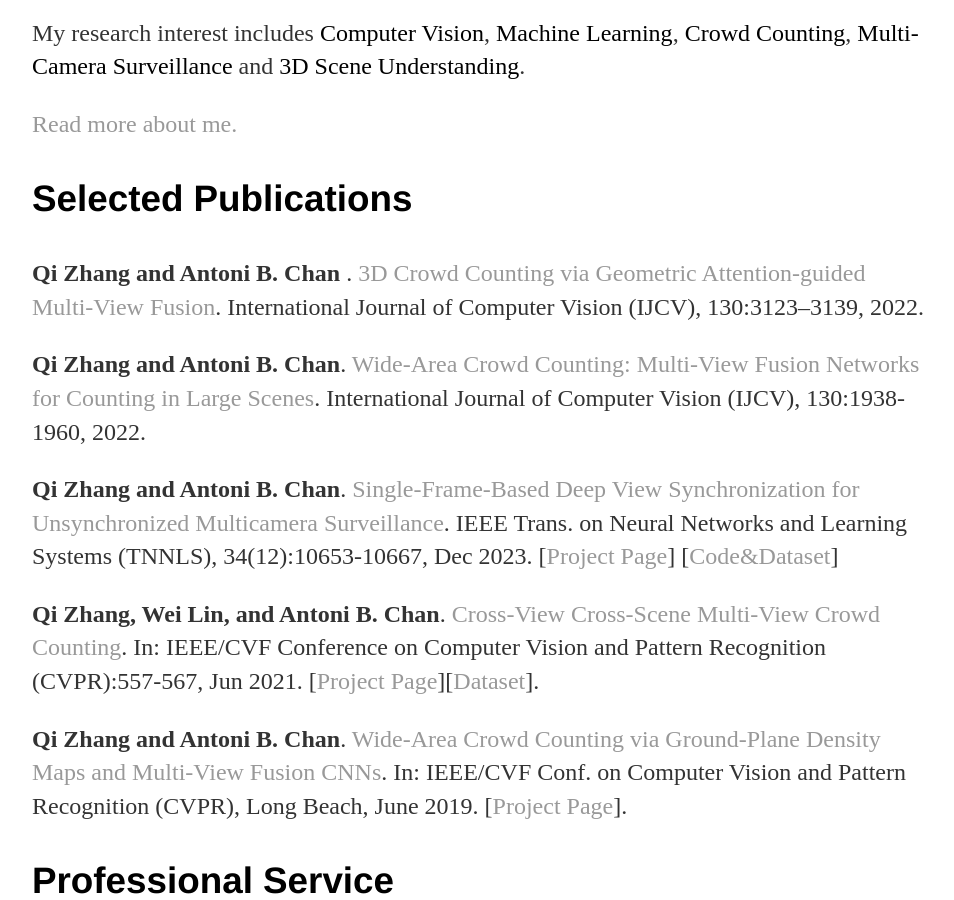
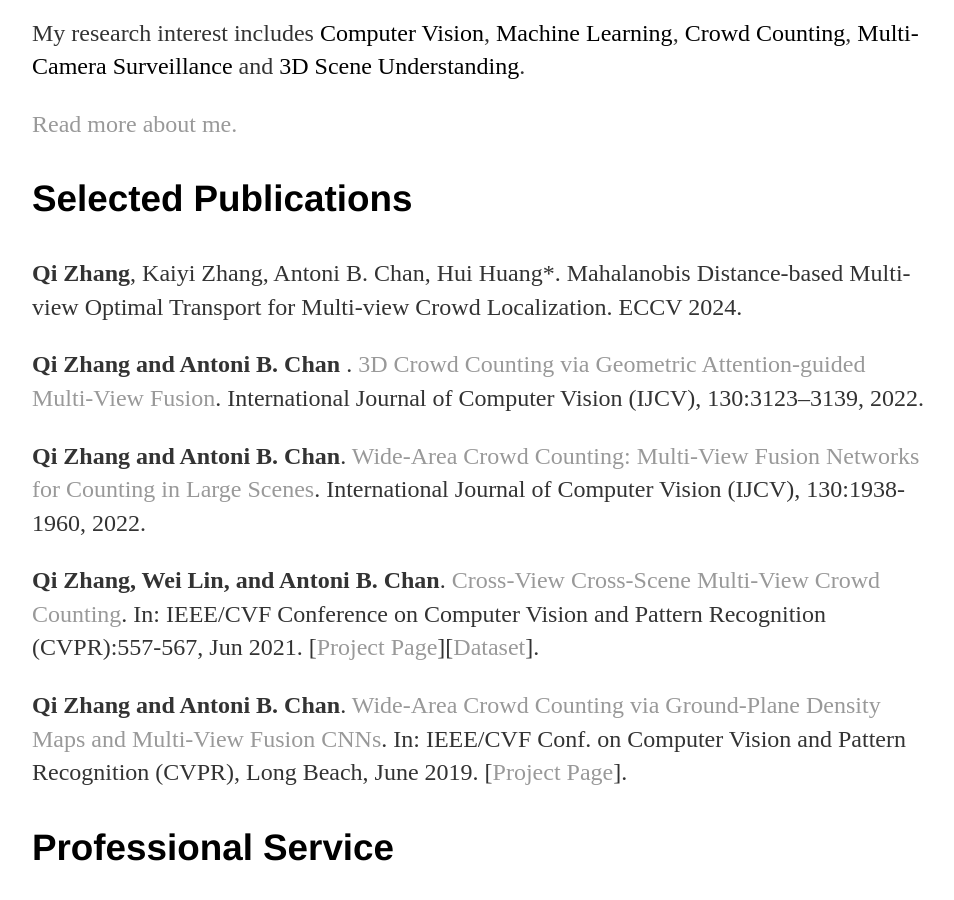
Before and after one commit to zqyq/zqyq.github.io, a Jekyll site: the page built from index.html, in a window 1280 px wide and 900 px high, scrolled down 754 px. Shown: the whole window, without its empty margins (160-1114 px from the left). Built offline with Jekyll 4.4.1, drawn with Linux system fonts in a browser that asks for light colours.

Commit message:
Update index.html

```diff
--- a/index.html
+++ b/index.html
@@ -36,6 +36,10 @@
 			</p>
 
 			<h3>Selected Publications</h3>
+
+			<p> <strong>Qi Zhang</strong>, Kaiyi Zhang, Antoni B. Chan, Hui Huang*. Mahalanobis Distance-based Multi-view Optimal Transport for Multi-view Crowd Localization. ECCV 2024. </p>
+
+
 			<p><strong>Qi Zhang and Antoni B. Chan </strong>.
 				<a href="https://link.springer.com/article/10.1007/s11263-022-01685-7">3D Crowd Counting via Geometric Attention-guided Multi-View Fusion</a>.
 				 International Journal of Computer Vision (IJCV), 130:3123–3139, 2022.
@@ -45,11 +49,7 @@
 					        <a href='https://link.springer.com/article/10.1007/s11263-022-01626-4'>Wide-Area Crowd Counting: Multi-View Fusion Networks for Counting in Large Scenes</a>.
 						International Journal of Computer Vision (IJCV), 130:1938-1960, 2022.
 
-						<p><strong>Qi Zhang and Antoni B. Chan</strong>.
-					        <a href='https://ieeexplore.ieee.org/document/9775149'>Single-Frame-Based Deep View Synchronization for Unsynchronized Multicamera Surveillance</a>.
-						IEEE Trans. on Neural Networks and Learning Systems (TNNLS), 34(12):10653-10667, Dec 2023.
-						[<a href="http://visal.cs.cityu.edu.hk/research/umvcc/">Project Page</a>]
-						[<a href="https://github.com/zqyq/Unsynchronized-Multi-Camera-Surveillance---IEEE-TNNLS">Code&Dataset</a>]
+
 
 				<p><strong>Qi Zhang, Wei Lin, and Antoni B. Chan</strong>.
 					        <a href='https://openaccess.thecvf.com/content/CVPR2021/papers/Zhang_Cross-View_Cross-Scene_Multi-View_Crowd_Counting_CVPR_2021_paper.pdf'>Cross-View Cross-Scene Multi-View Crowd Counting</a>.
```
